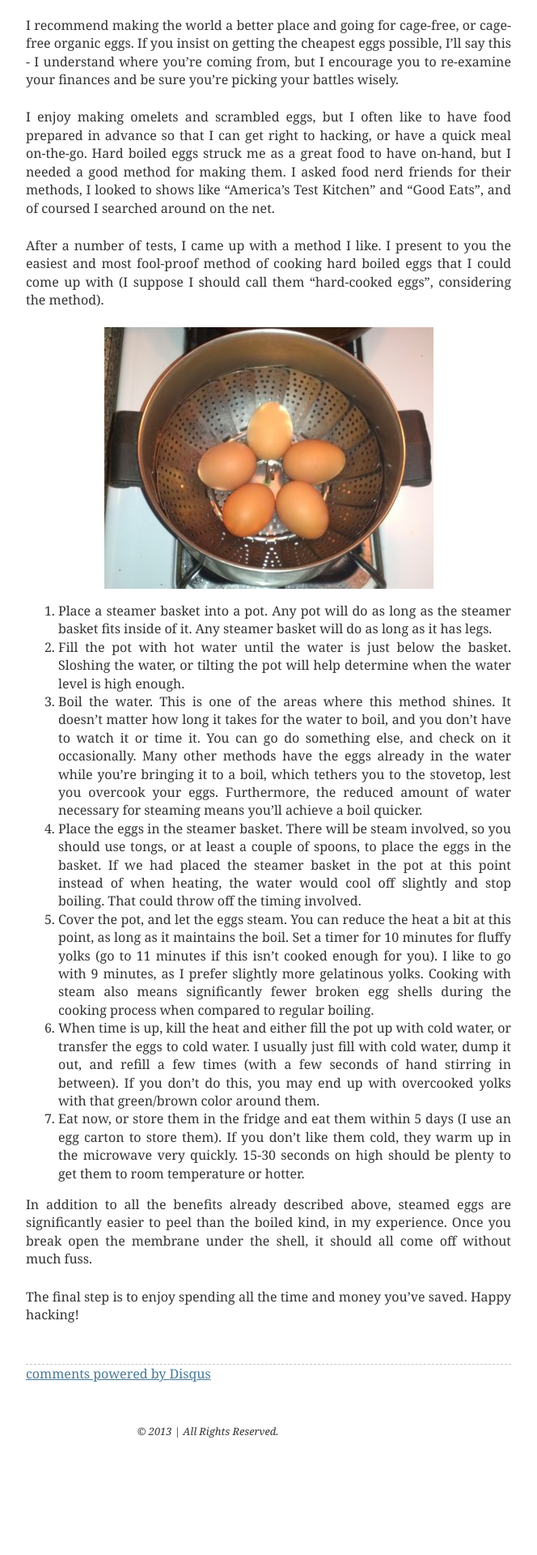
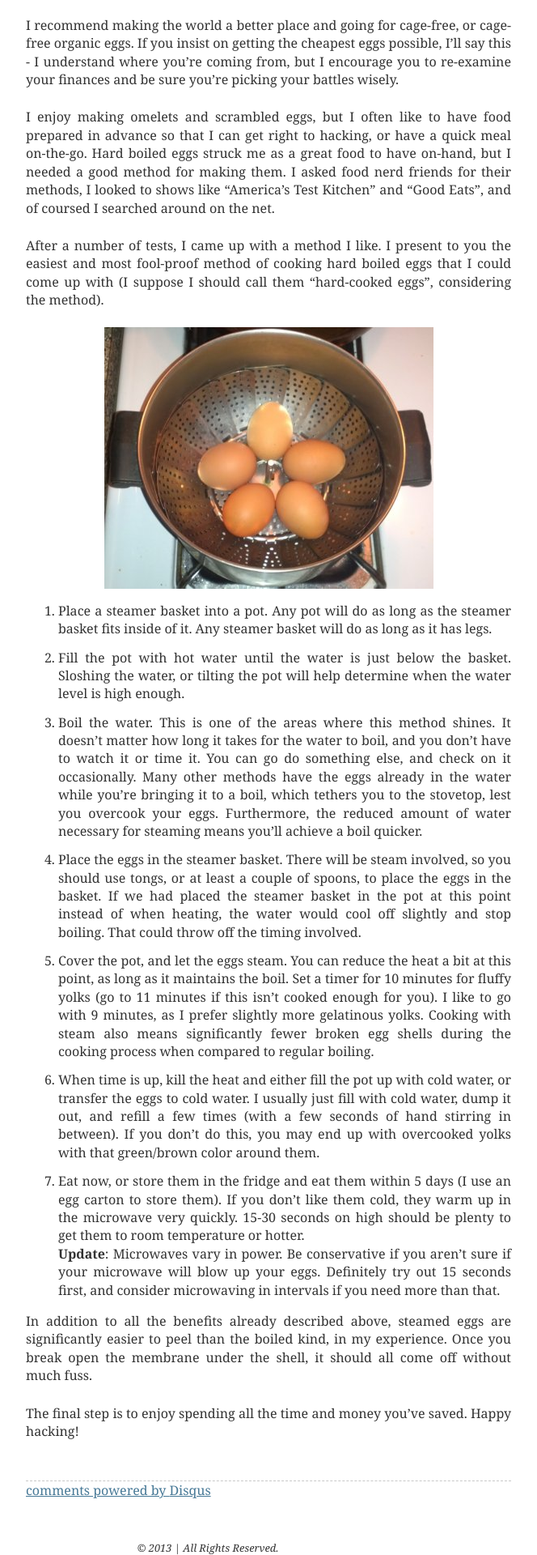
Before and after one commit to JohnHostile/johnhostile.github.com, a Jekyll site: the page built from _posts/2013-01-27-hacker-foods-hard-boiled-eggs.markdown, in a window 1280 px wide. Shown: the part 841-2761 px from the top of the page at 81% size, without its empty margins (383-1047 px from the left). Built offline with Jekyll 4.4.1, drawn with Linux system fonts in a browser that asks for light colours; comment, search, counter and statistics services are not loaded; before the commit the page ends 2617 px from its top, so only the background shows below that.

Commit message:
Posting update

```diff
--- a/_posts/2013-01-27-hacker-foods-hard-boiled-eggs.markdown
+++ b/_posts/2013-01-27-hacker-foods-hard-boiled-eggs.markdown
@@ -33,6 +33,7 @@
  6. When time is up, kill the heat and either fill the pot up with cold water, or transfer the eggs to cold water. I usually just fill with cold water, dump it out, and refill a few times (with a few seconds of hand stirring in between). If you don't do this, you may end up with overcooked yolks with that green/brown color around them.
 
  7. Eat now, or store them in the fridge and eat them within 5 days (I use an egg carton to store them). If you don't like them cold, they warm up in the microwave very quickly. 15-30 seconds on high should be plenty to get them to room temperature or hotter.
+ <br>**Update**: Microwaves vary in power. Be conservative if you aren't sure if your microwave will blow up your eggs. Definitely try out 15 seconds first, and consider microwaving in intervals if you need more than that.
 
 In addition to all the benefits already described above, steamed eggs are significantly easier to peel than the boiled kind, in my experience. Once you break open the membrane under the shell, it should all come off without much fuss.
 
--- a/css/styles.css
+++ b/css/styles.css
@@ -101,6 +101,10 @@
 	margin: 1.25em 0 1.25em 0;
 }
 
+ol li{
+	margin-bottom:.8em;
+}
+
 footer {
 	font-size: 0.8em;/**/
 	font-style:italic;
```
